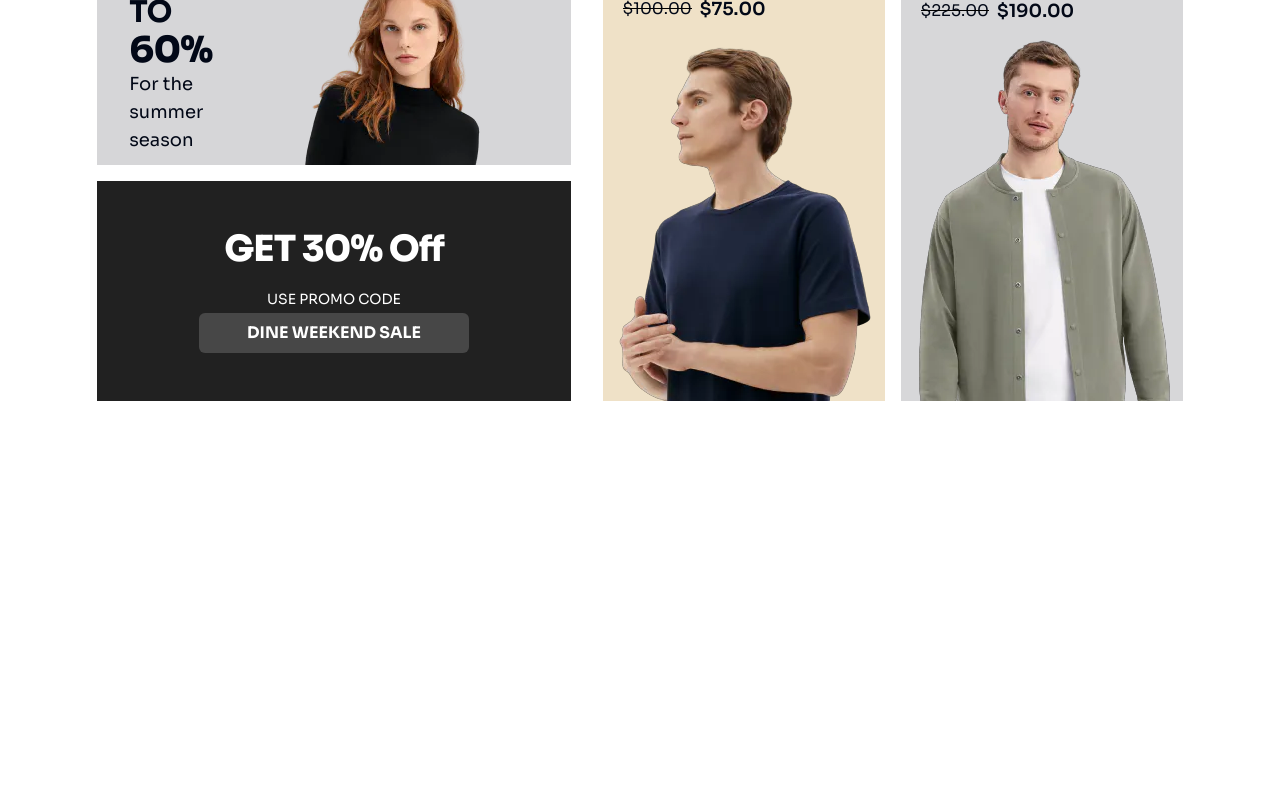
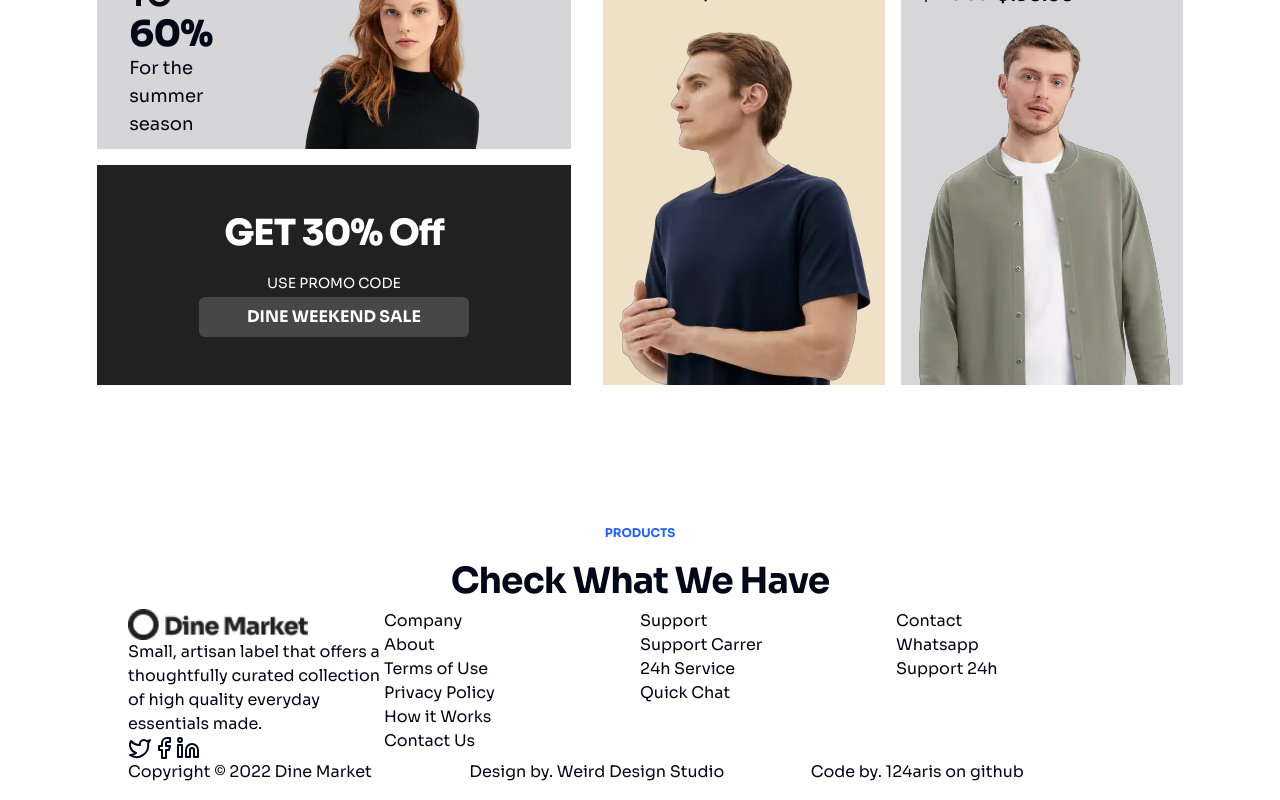
Before and after one commit to 124aris/124aris-hackathon-two, a Next.js app: page / in a window 1280 px wide. Shown: the part 1046-1846 px from the top of the page. Before the commit the page ends 1619 px from the top, so only its background shows below. Built offline with nearby package versions, Linux system fonts and the light colour scheme.

Commit message:
hackathon-two

```diff
--- a/src/app/layout.tsx
+++ b/src/app/layout.tsx
@@ -2,6 +2,7 @@ import type { Metadata } from 'next'
 import './globals.css'
 import Header from '@/components/Header'
 import { Sora } from 'next/font/google'
+import Footer from '@/components/Footer'
 
 const sora = Sora({ subsets: ['latin'] })
 
@@ -21,6 +22,7 @@ export default function RootLayout({
         <div className='py-4 px-12'>
           <Header/>
           {children}
+          <Footer/>
         </div>
       </body>
     </html>
--- /dev/null
+++ b/src/components/Footer.tsx
@@ -0,0 +1,50 @@
+import Image from "next/image"
+import { Twitter, Facebook, Linkedin } from "lucide-react"
+
+export default function Footer() {
+    return(
+        <main className="px-20">
+            <div className="grid grid-cols-4">
+                <div className="flex flex-col">
+                    <Image src={"/Logo.webp"} alt="website logo" width={180} height={30}/>
+                    <p>Small, artisan label that offers a thoughtfully curated collection of high quality everyday essentials made.</p>
+                    <div className="flex">
+                        <Twitter/>
+                        <Facebook/>
+                        <Linkedin/>
+                    </div>
+                </div>
+                <div>
+                    <h3>Company</h3>
+                    <ul>
+                        <li>About</li>
+                        <li>Terms of Use</li>
+                        <li>Privacy Policy</li>
+                        <li>How it Works</li>
+                        <li>Contact Us</li>
+                    </ul>
+                </div>
+                <div>
+                    <h3>Support</h3>
+                    <ul>
+                        <li>Support Carrer</li>
+                        <li>24h Service</li>
+                        <li>Quick Chat</li>
+                    </ul>
+                </div>
+                <div>
+                    <h3>Contact</h3>
+                    <ul>
+                        <li>Whatsapp</li>
+                        <li>Support 24h</li>
+                    </ul>
+                </div>
+            </div>
+            <div className="grid grid-cols-3">
+                <p>Copyright © 2022 Dine Market</p>
+                <p>Design by. <span>Weird Design Studio</span></p>
+                <p>Code by. <span>124aris on github</span></p>
+            </div>
+        </main>
+    )
+}
--- a/src/components/Header.tsx
+++ b/src/components/Header.tsx
@@ -15,7 +15,7 @@ export default function Header() {
   return (
     <nav className="flex justify-between items-center h-20 px-20">
         <Link href="/">
-            <Image src={"/Logo.webp"} alt="website logo" width={140} height={25} />
+            <Image src={"/Logo.webp"} alt="website logo" width={140} height={25}/>
         </Link>
         <div>
             <NavigationMenu>
--- a/src/views/Homepage/Firstsection.tsx
+++ b/src/views/Homepage/Firstsection.tsx
@@ -3,7 +3,7 @@ import Link from "next/link";
 import { ShoppingCart } from "lucide-react";
 import Image from "next/image";
 
-export default  function Firstsection() {
+export default function Firstsection() {
     return(
         <div className="grid grid-cols-[40%,60%] mt-8 ml-20 mr-18 font-s">
             <div className="flex flex-col justify-center space-y-10">
--- a/src/views/Homepage/Homepage.tsx
+++ b/src/views/Homepage/Homepage.tsx
@@ -1,11 +1,13 @@
 import Firstsection from "./Firstsection";
 import Secondsection from "./Secondsection";
+import Thirdsection from "./Thirdsection";
 
-export default  function Homepage() {
+export default function Homepage() {
     return(
         <div>
             <Firstsection/>
             <Secondsection/>
+            <Thirdsection/>
         </div>
     );
 };
--- a/src/views/Homepage/Secondsection.tsx
+++ b/src/views/Homepage/Secondsection.tsx
@@ -1,9 +1,9 @@
 import Image from "next/image"
 import { Button } from "@/components/ui/button"
 
-export default  function Secondsection() {
+export default function Secondsection() {
     return(
-        <div className="py-32">
+        <div className=" py-28">
             <div className="flex flex-col items-center justify-center space-y-5">
                 <span className="text-xs text-blue-600 font-bold">PROMOTIONS</span>
                 <h2 className="scroll-m-20 pb-2 text-4xl font-bold tracking-tight first:mt-0">Our Promotions Events</h2>
--- /dev/null
+++ b/src/views/Homepage/Thirdsection.tsx
@@ -0,0 +1,10 @@
+export default function Thirdsection() {
+    return(
+        <div>
+            <div className="flex flex-col items-center justify-center space-y-5">
+                <span className="text-xs text-blue-600 font-bold">PRODUCTS</span>
+                <h2 className="scroll-m-20 pb-2 text-4xl font-bold tracking-tight first:mt-0">Check What We Have</h2>
+            </div>
+        </div>
+    )
+}
```
